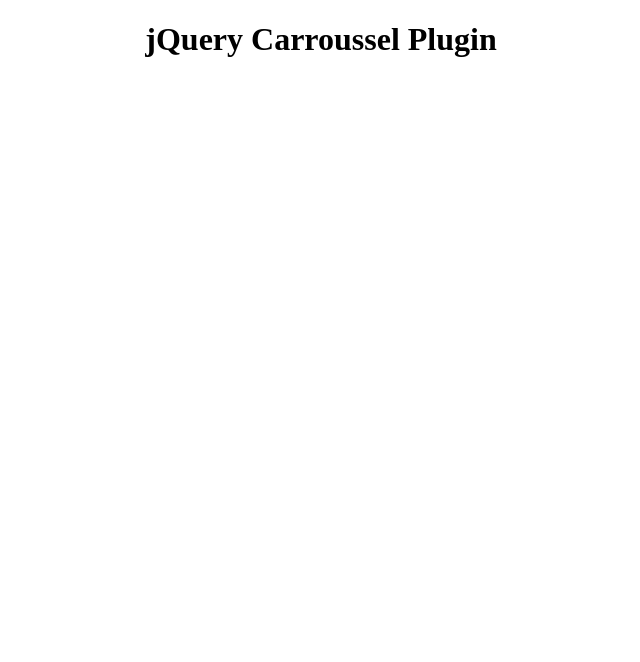
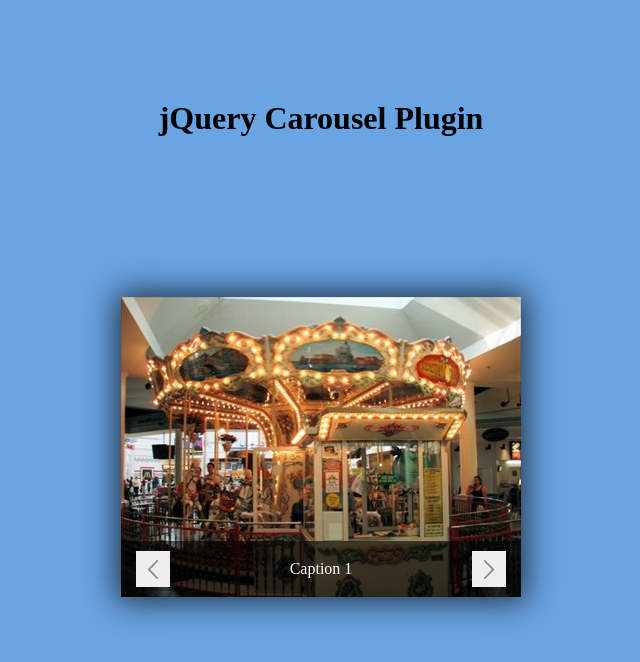
Before and after one commit to Naxus28/jQuery-Carousel, a plain HTML site: page index.html in a window 1280 px wide. Shown: the whole page, without its empty margins (319-959 px from the left). Drawn offline with nearby package versions, Linux system fonts and the light colour scheme.

Commit message:
builds sample carousel

```diff
--- /dev/null
+++ b/css/styles.css
@@ -0,0 +1,45 @@
+*{
+  box-sizing: border-box;
+}
+body{
+  background: #69A4E3;
+  margin-top: 100px;
+}
+div.slider{
+  position: relative;
+  width: 400px;
+  margin: 160px auto 0;
+  overflow: hidden;
+  box-shadow: 0px 0px 30px 5px rgba(0,0,0, 0.7);;
+}
+div.caption_overlay{
+  position: absolute;
+  bottom: 0;
+  width: 100%;
+  padding: 10px 15px;
+  background: rgba(0,0,0, 0.6);
+  color: white;
+  line-height: 0;
+}
+img.first_image{
+  width: 100%;
+  float: left;
+}
+img.direction{
+  background: #eeeeee;
+  padding: 8.5px 12px;
+  transition: all 0.3s ease;
+}
+img.direction.right{
+  float: right;
+}
+img.direction:hover{
+  cursor: pointer;
+  background: #e1e1e1;
+}
+.caption{
+  position: absolute;
+  top: 50%;
+  left: 50%;
+  transform: translate(-50%, -50%);
+}
--- a/index.html
+++ b/index.html
@@ -2,10 +2,24 @@
 <html lang="en">
 <head>
   <meta charset="UTF-8">
-  <title>Carroussel</title>
+  <title>Carousel</title>
+  <script src="https://ajax.googleapis.com/ajax/libs/jquery/2.1.3/jquery.min.js" type="text/javascript"></script>
+  <script src="js/carousel.js" type="text/javascript"></script>
+  <script src="js/script.js" type="text/javascript"></script>
+  <link rel="stylesheet" href="css/styles.css">
 </head>
 <body>
-  <h1 style="text-align: center;">jQuery Carroussel Plugin</h1>
-  <script src="https://gist.github.com/Naxus28/2bc90e3c56f90124f7d7.js"></script>
+  <h1 style="text-align: center;">jQuery Carousel Plugin</h1>
+  <div
+    data-images='["images/image1.jpg","images/image2.jpg","images/image3.jpg","images/image4.jpg", "images/image5.jpg", "images/image6.jpg", "images/image7.jpg"]'
+    data-captions='["Caption 1", "Caption 2", "Caption 3","Caption 4","Caption 5","Caption 6","Caption 7"]'
+    class="slider">
+    <img src="" alt="carousel_image" class="first_image">
+    <div class="caption_overlay">
+      <img data-direction="previous" src="images/chevron_left.png" alt="arrow_left" class="direction left">
+      <img data-direction="next" src="images/chevron_right.png" alt="arrow_right" class="direction right">
+      <span class="caption"></span>
+    </div>
+  </div>
 </body>
 </html>
--- /dev/null
+++ b/js/carousel.js
@@ -0,0 +1,53 @@
+$(document).ready(function() {
+  // carousel images index
+  var index = 0;
+
+  // setters
+  var setImage = function(sliderDiv, images, index) {
+    return sliderDiv.find('.first_image').attr('src', images[index]);
+  }
+  var setCaption = function(sliderDiv, captions, index) {
+    return sliderDiv.find('.caption').html(captions[index]);
+  }
+
+  var moveCarousel = function(images, direction, sliderDiv, captions) {
+    if ( direction === "next" ) {
+      index++;
+    } else {
+      index--;
+    }
+
+    // resets index to keep carousel moving forward and backward
+    if( index >=  images.length ){
+      index = 0;
+    } else if( index < 0 ) {
+      index = images.length-1;
+    }
+
+    // set content
+    setImage(sliderDiv, images, index);
+    setCaption(sliderDiv, captions, index);
+  }
+
+  $.fn.carousel = function() {
+    $(this).each(function() {
+      var sliderDiv = $(this).closest('.slider');
+      var images = $(this).data('images');
+      var captions = $(this).data('captions');
+      var directions = $(this).find('img.direction');
+
+      // set the initial image for each container
+      var initialImage = $(this).find('.first_image').attr('src', images[0]);
+
+      // set the initial caption for each container
+      var initialCaption = $(this).find('.caption').html(captions[0]);
+
+      directions.each(function() {
+        $(this).on('click',function() {
+            var direction = $(this).data('direction'); //cache the arrow that was clicked
+            moveCarousel(images, direction, sliderDiv, captions);
+        });
+      });
+    });
+  }
+});
--- /dev/null
+++ b/js/script.js
@@ -0,0 +1,8 @@
+$(document).ready(function(){
+  $('.slider').carousel();
+
+  /*****useful logs*****/
+  // console.log('slider: ', $('.slider'));
+  // console.log('$: ', $);
+  // console.log('images: ', $('.slider').data('images'));
+});
```
Also changed, not shown: images/chevron_left.png (added), images/chevron_right.png (added), images/image1.jpg (added), images/image2.jpg (added), images/image3.jpg (added), images/image4.jpg (added), images/image5.jpg (added), images/image6.jpg (added), images/image7.jpg (added), 1 other file.
